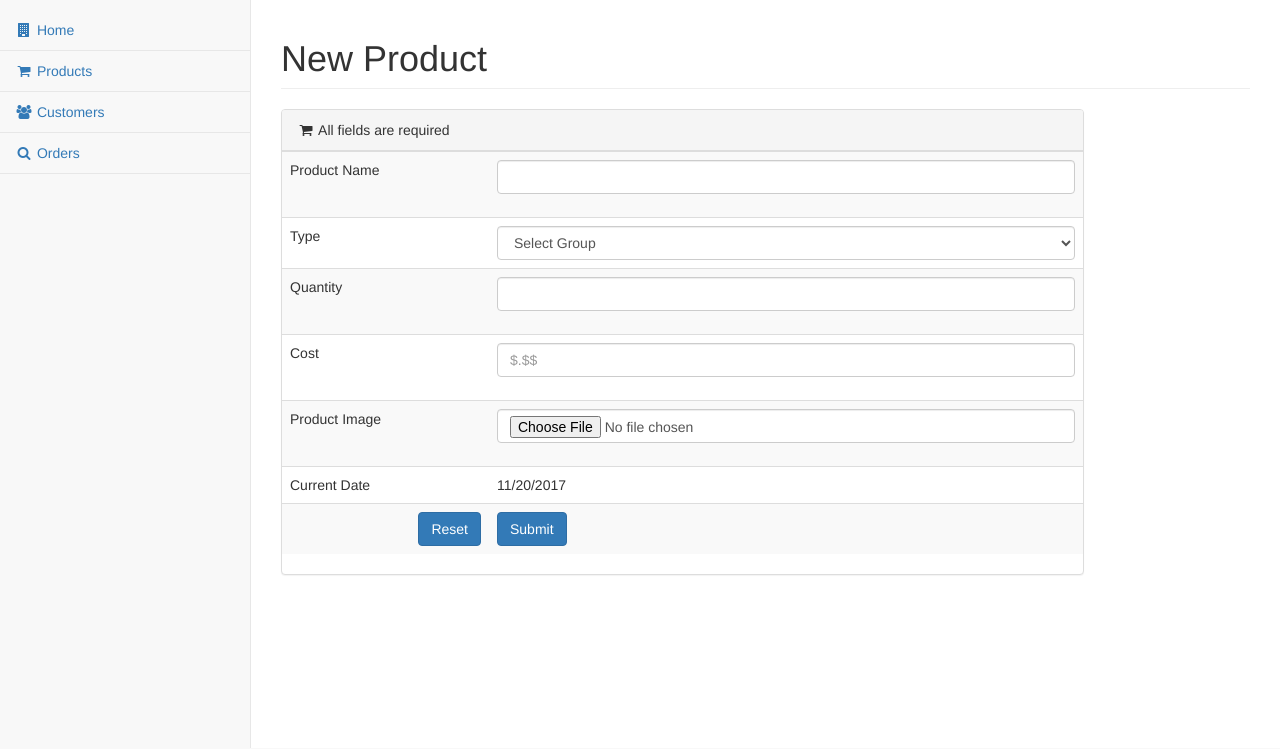
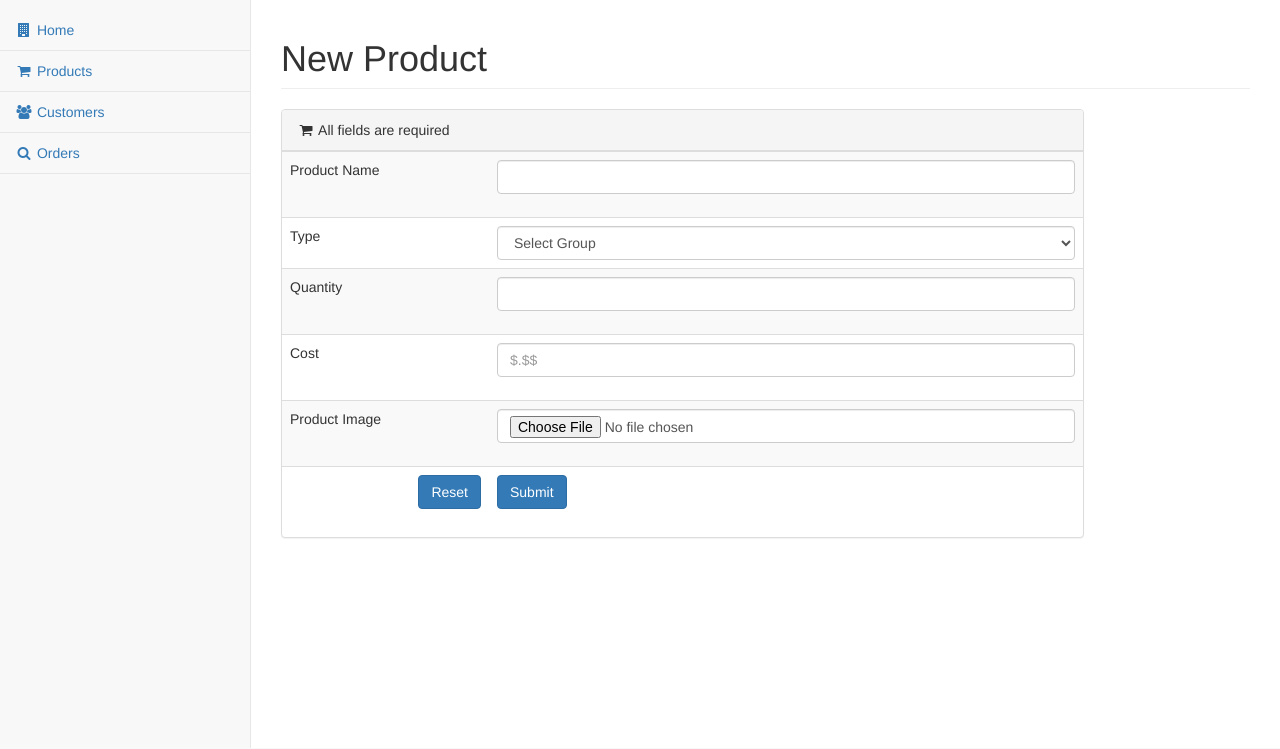
Before and after one commit to CetaneChris/CSE3330, a PHP site: page /pages/newProduct.php in a window 1280 px wide. Shown: the part 51-800 px from the top of the page. Run offline with PHP 8.4, Linux system fonts and the light colour scheme; data that the repository does not hold is empty; some libraries are stand-ins or nearby versions.

Commit message:
Formatting

```diff
--- a/pages/insertOrder.php
+++ b/pages/insertOrder.php
@@ -19,7 +19,7 @@
 		$cost  = number_format($price['cost'], 2);
 		$total_price = number_format(($cost * $quantity), 2);
 		$new_quantity = number_format($total_quantity['QUANTITY'],0) - number_format($quantity,0);
-		if($new_quantity > 0){
+		if(!($new_quantity < 0)){
 			$insert = "INSERT INTO `order` (`product_id`, `cust_idno`, `quantity`, `price_each`, `total_paid`, `order_num`) VALUES ('" . $prodID . "', '" . $custID."', '" . $quantity . "', '" . $cost . "', '" . $total_price . "', NULL);";
 			$update = "UPDATE PRODUCT SET QUANTITY = " . $new_quantity . " WHERE product_id = " . $prodID;
 			if($result = $mysqli->query($insert) && $result2 = $mysqli->query($update))
--- a/pages/newProduct.php
+++ b/pages/newProduct.php
@@ -67,10 +67,6 @@
                                 </td>
                             </tr>
                             <tr>
-                                <td>Current Date</td>
-                                <td><?php echo $date = date("m/d/Y", time());?></td>
-                            </tr>
-                            <tr>
                                 <td><input class="btn btn-primary pull-right" type="reset" value="Reset"></td>
                                 <td><input class="btn btn-primary" type="submit" value="Submit"></td>
                             </tr>
```
